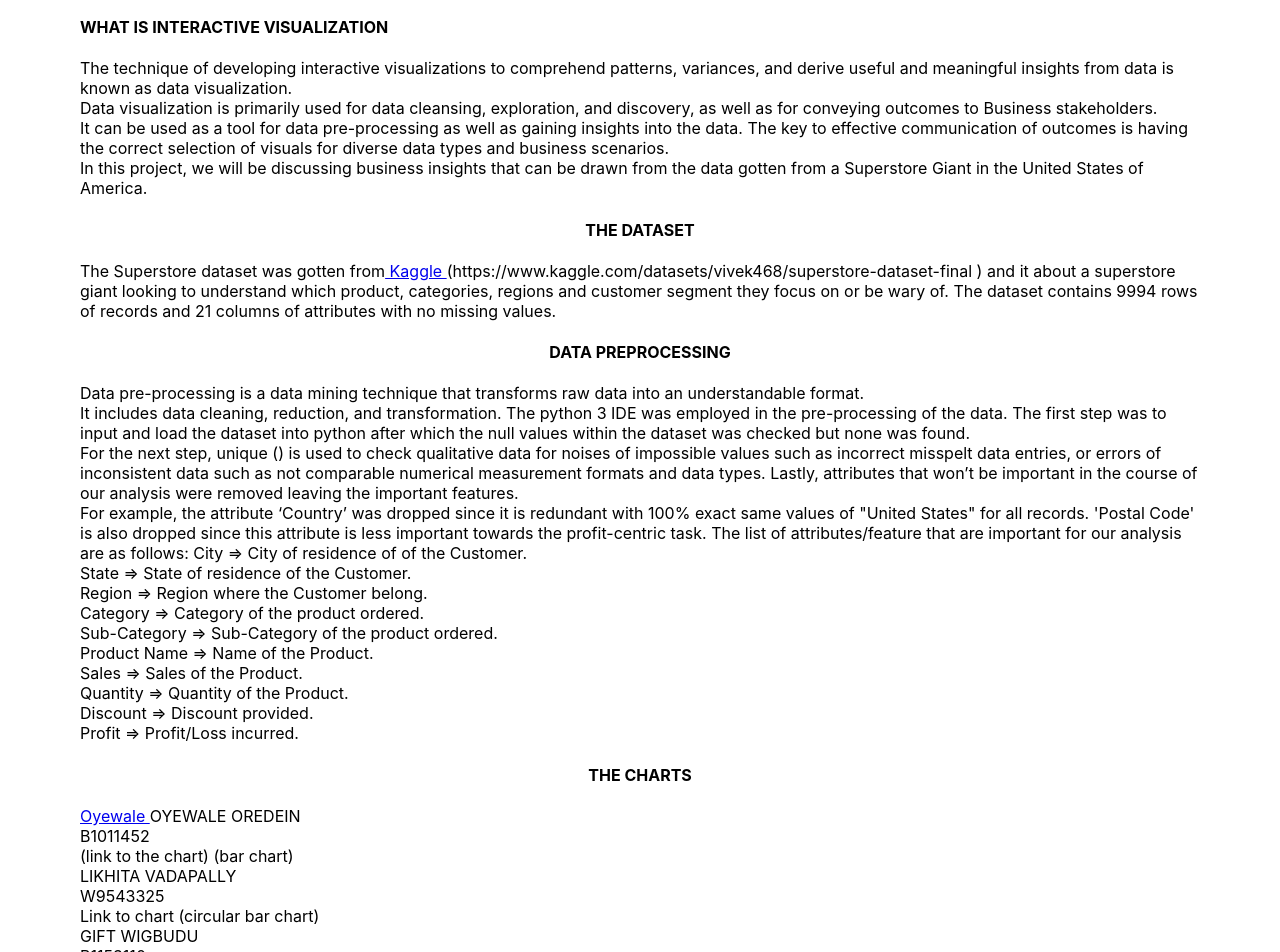
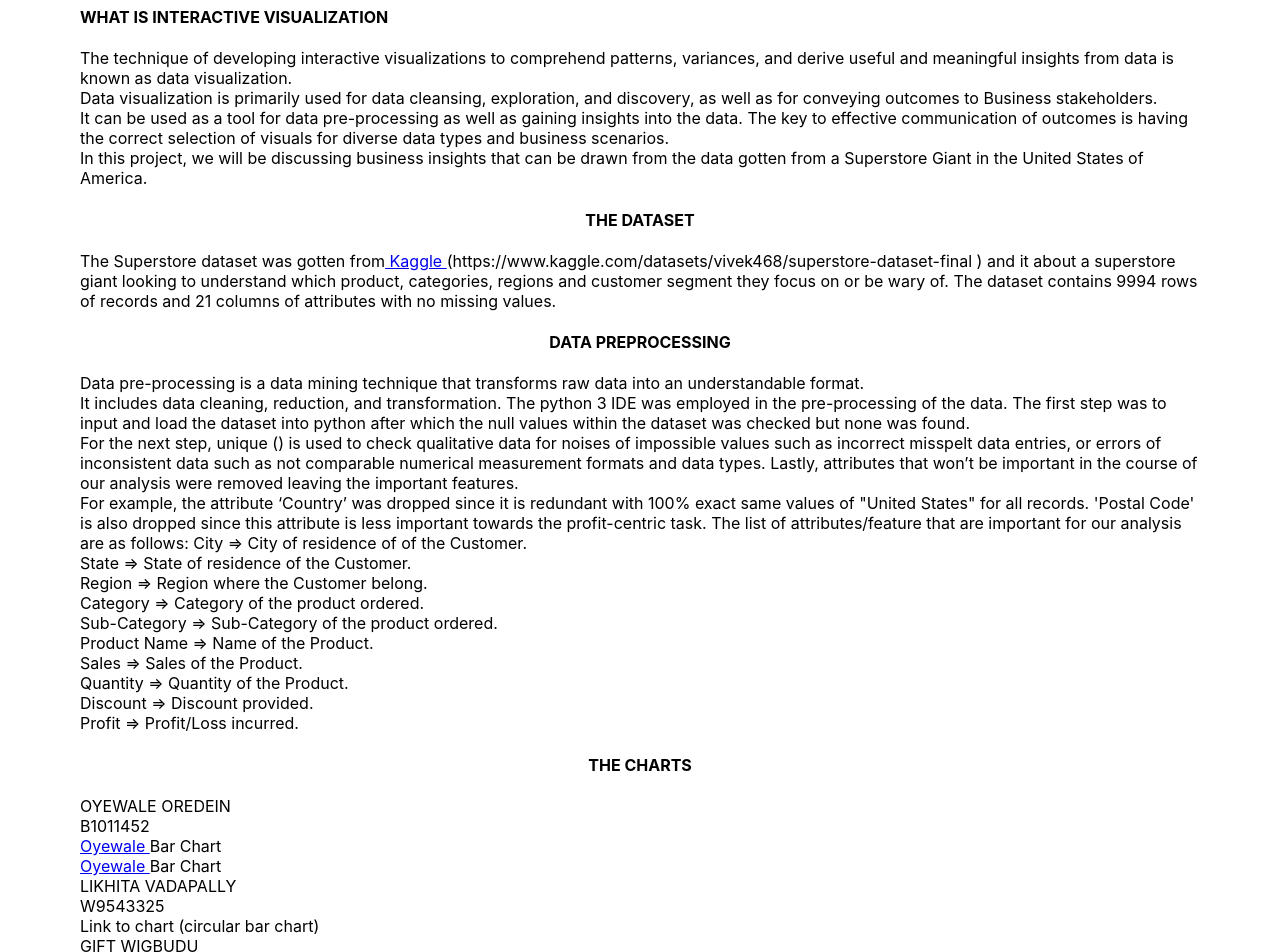
Before and after one commit to Sir-Newton/BBsTeams, a Next.js app in the folder BBsTeams/: page / in a window 1280 px wide. Shown: the top 952 px of the page. Built offline with nearby package versions, Linux system fonts and the light colour scheme.

Commit message:
Update index.js

```diff
--- a/BBsTeams/pages/index.js
+++ b/BBsTeams/pages/index.js
@@ -59,10 +59,11 @@ return (
 
         <h4 align="center"> THE CHARTS </h4>
     <p align="left">
-        <a href="./teammates/Oyewale_Bar_Chart/index.html"> Oyewale </a>
+
     OYEWALE OREDEIN  <br/>
         B1011452  <br/>
-        (link to the chart) (bar chart)  <br/>
+        <a href="./teammates/Oyewale_Bar_Chart/index.html"> Oyewale </a> Bar Chart  <br/>
+            <a href="./BBsTeams/teammates/Oyewale_Bar_Chart/index.html"> Oyewale </a> Bar Chart  <br/>
 
         LIKHITA VADAPALLY  <br/>
         W9543325  <br/>
```
